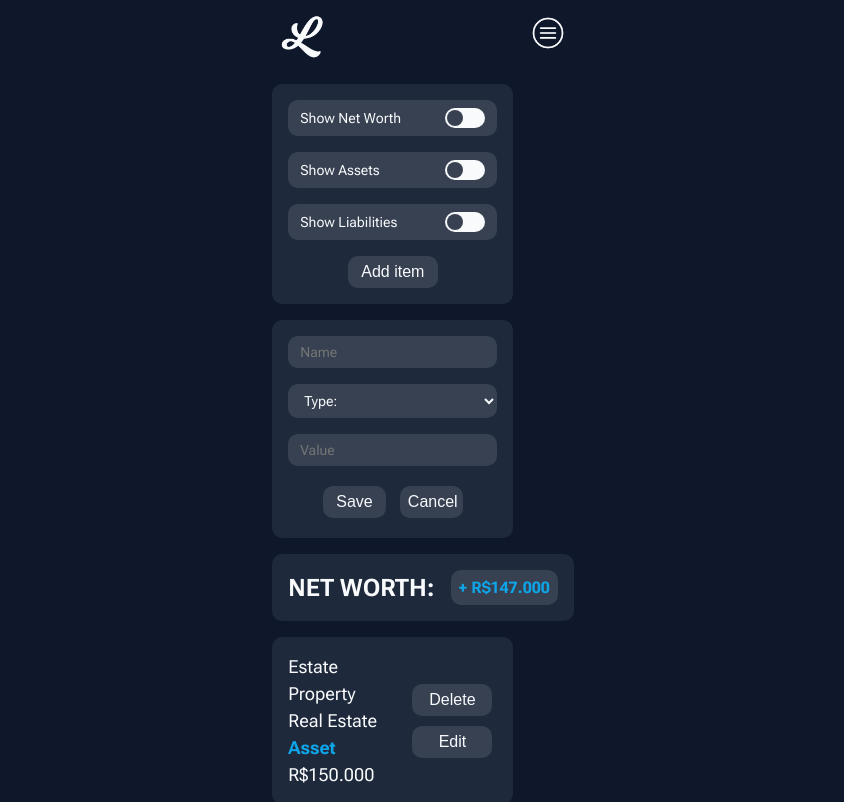
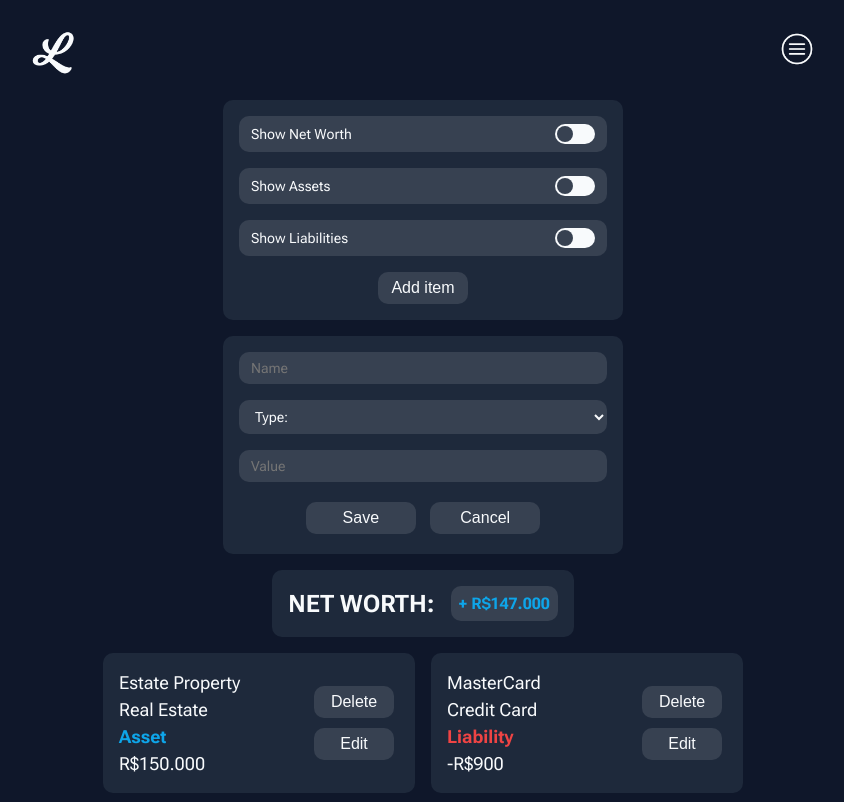
Before and after one commit to falinesilva/liberty, a React (Create React App) app: page / in a window 1280 px wide. Shown: the top 802 px of the page, without its empty margins (217-1061 px from the left). Built offline with nearby package versions, Linux system fonts and the light colour scheme; a web font is replaced by a local one.

Commit message:
Added State to Item and Itemlist. Updated CSS for #root.

```diff
--- /dev/null
+++ b/src/components/Item.js
@@ -0,0 +1,22 @@
+function Item({ item }) {
+  return (
+    <div className="item">
+      <div>
+        <span className="name">{item.name}</span>
+        <br />
+        <span className="type">{item.type}</span>
+        <br />
+        <span className={`status ${item.status.toLowerCase()}`}>
+          {item.status}
+        </span>
+        <br />
+        <span className="value">{item.value}</span>
+      </div>
+      <div className="item-buttons">
+        <button className="btn btn-delete-item">Delete</button>
+        <button className="btn btn-edit-item">Edit</button>
+      </div>
+    </div>
+  );
+}
+export default Item;
--- a/src/components/ItemList.js
+++ b/src/components/ItemList.js
@@ -1,3 +1,5 @@
+import Item from "./Item";
+
 const initialItems = [
   {
     id: 1,
@@ -22,23 +24,7 @@ function ItemList() {
   return (
     <div className="item-list">
       {items.map((item) => (
-        <div key={item.id} className="item">
-          <div>
-            <span className="name">{item.name}</span>
-            <br />
-            <span className="type">{item.type}</span>
-            <br />
-            <span className={`status ${item.status.toLowerCase()}`}>
-              {item.status}
-            </span>
-            <br />
-            <span className="value">{item.value}</span>
-          </div>
-          <div className="item-buttons">
-            <button className="btn btn-delete-item">Delete</button>
-            <button className="btn btn-edit-item">Edit</button>
-          </div>
-        </div>
+        <Item key={item.id} item={item} />
       ))}
     </div>
   );
--- a/src/style.css
+++ b/src/style.css
@@ -49,7 +49,7 @@ body {
   cursor: default;
 }
 
-.container {
+#root {
   display: flex;
   flex-direction: column;
   align-items: center;
@@ -96,8 +96,7 @@ body {
   padding: 16px;
   border-radius: 10px;
   margin-bottom: 16px;
-  width: 400px;
-  width: 80%;
+  width: 50%;
 }
 
 .toggle {
@@ -169,7 +168,7 @@ body {
   width: 400px;
   padding: 16px;
   margin-bottom: 16px;
-  width: 80%;
+  width: 50%;
   gap: 16px;
 }
 .item-form input,
```
